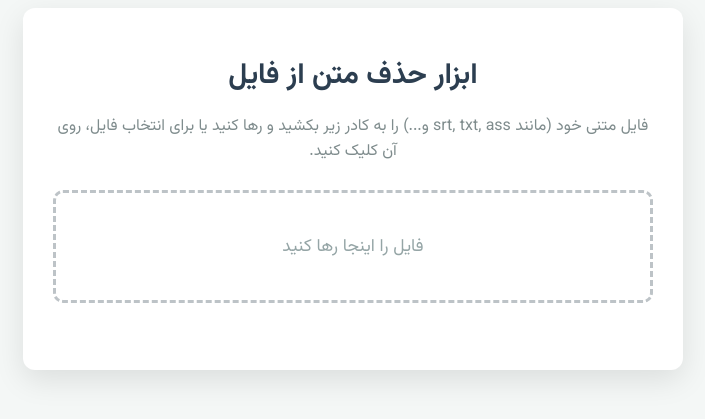
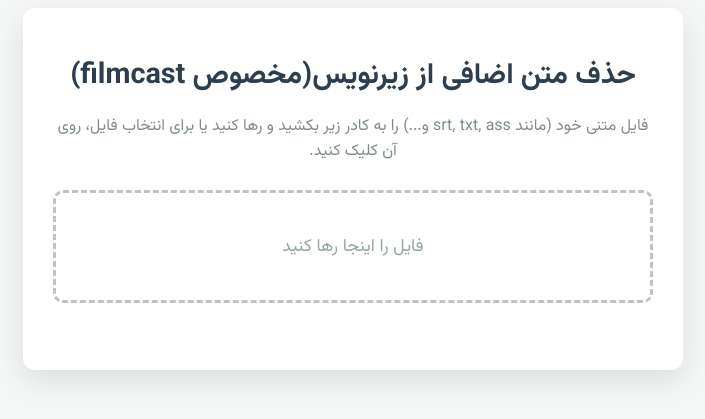
Before and after one commit to Erfan4700/filmcast-translate-cleaner, a plain HTML site: page index.html in a window 1280 px wide. Shown: the part 211-630 px from the top of the page, without its empty margins (287-992 px from the left). Drawn offline with Linux system fonts and the light colour scheme.

Commit message:
index.html

```diff
--- a/index.html
+++ b/index.html
@@ -3,7 +3,7 @@
 <head>
     <meta charset="UTF-8">
     <meta name="viewport" content="width=device-width, initial-scale=1.0">
-    <title>ابزار آنلاین حذف متن از فایل</title>
+    <title>ابزار حذف متن اضافی از فایل زیرنویس</title>
     <style>
         /* --- کدهای CSS برای ظاهری زیبا و مدرن --- */
         @import url('https://fonts.googleapis.com/css2?family=Vazirmatn:wght@400;700&display=swap');
@@ -91,7 +91,7 @@
 <body>
 
     <div class="container">
-        <h1>ابزار حذف متن از فایل</h1>
+        <h1>حذف متن اضافی از زیرنویس(مخصوص filmcast) </h1>
         <p class="description">
             فایل متنی خود (مانند srt, txt, ass و...) را به کادر زیر بکشید و رها کنید یا برای انتخاب فایل، روی آن کلیک کنید.
         </p>
```
